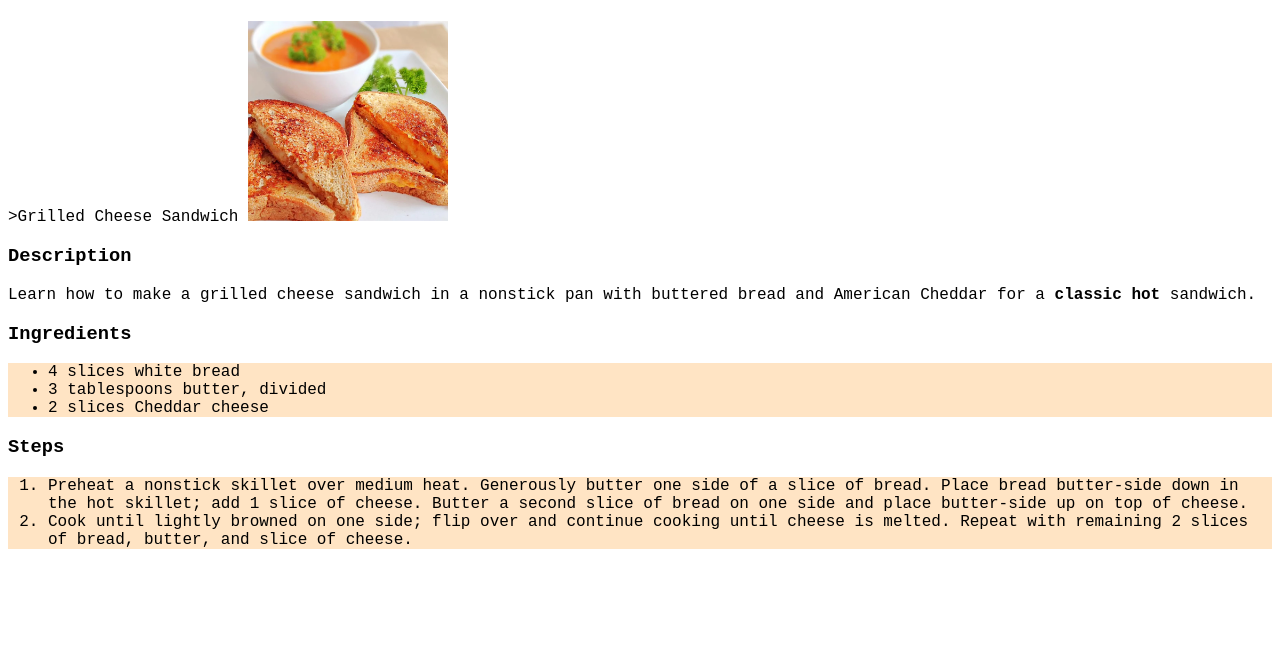
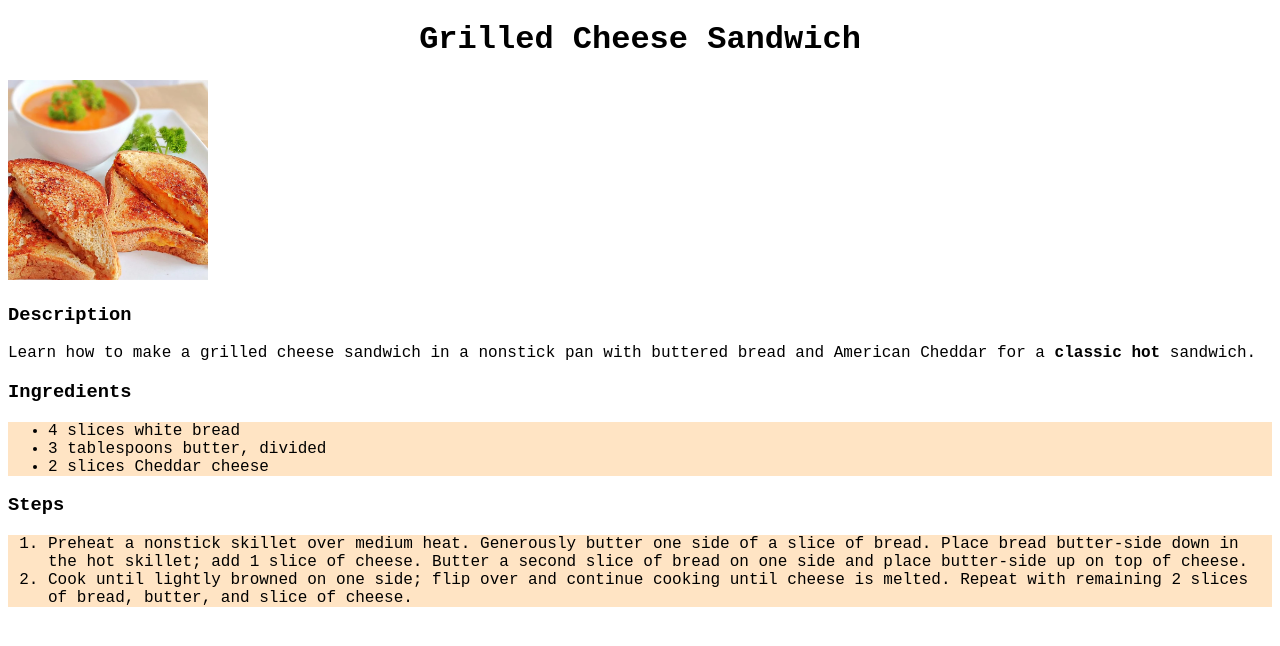
Before and after one commit to SantiW01/odin-recipes, a plain HTML site: page recipes/GrilledChesseSandwich.html in a window 1280 px wide. Drawn offline with Linux system fonts and the light colour scheme.

Commit message:
Fix element

```diff
--- a/recipes/GrilledChesseSandwich.html
+++ b/recipes/GrilledChesseSandwich.html
@@ -8,7 +8,7 @@
     <title>Document</title>
 </head>
 <body>
-    <h1 class="adjustPosition"></h1>>Grilled Cheese Sandwich</h1>
+    <h1 class="adjustPosition">Grilled Cheese Sandwich</h1>
     <img class="img" src="../Images/GrilledChesseSandwich.jpg" alt="Grilled Cheese Sandwich">
     <h3>Description</h3>
     <p>Learn how to make a grilled cheese sandwich in a nonstick pan with buttered bread and American Cheddar for a <strong>classic hot</strong> sandwich.</p>
```
